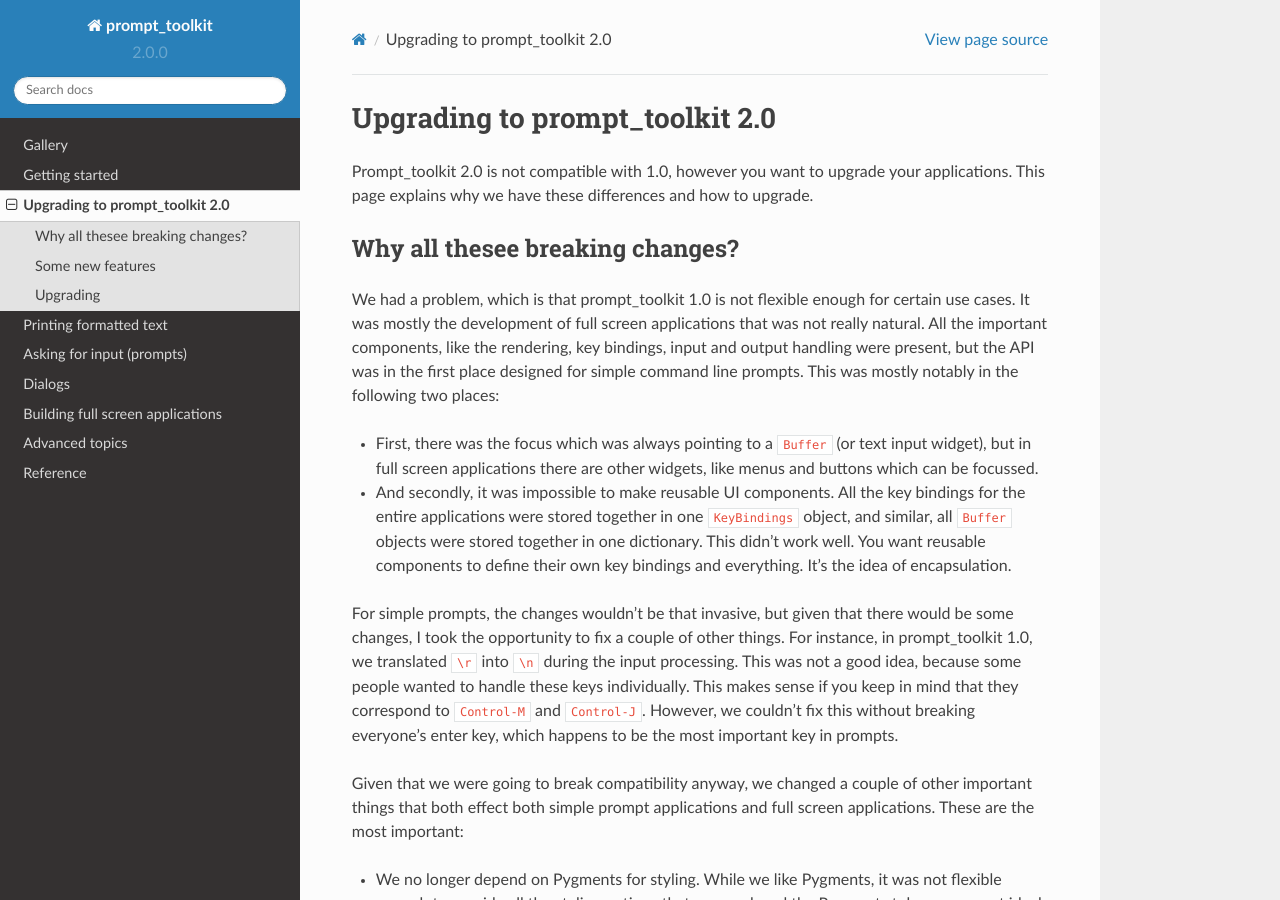
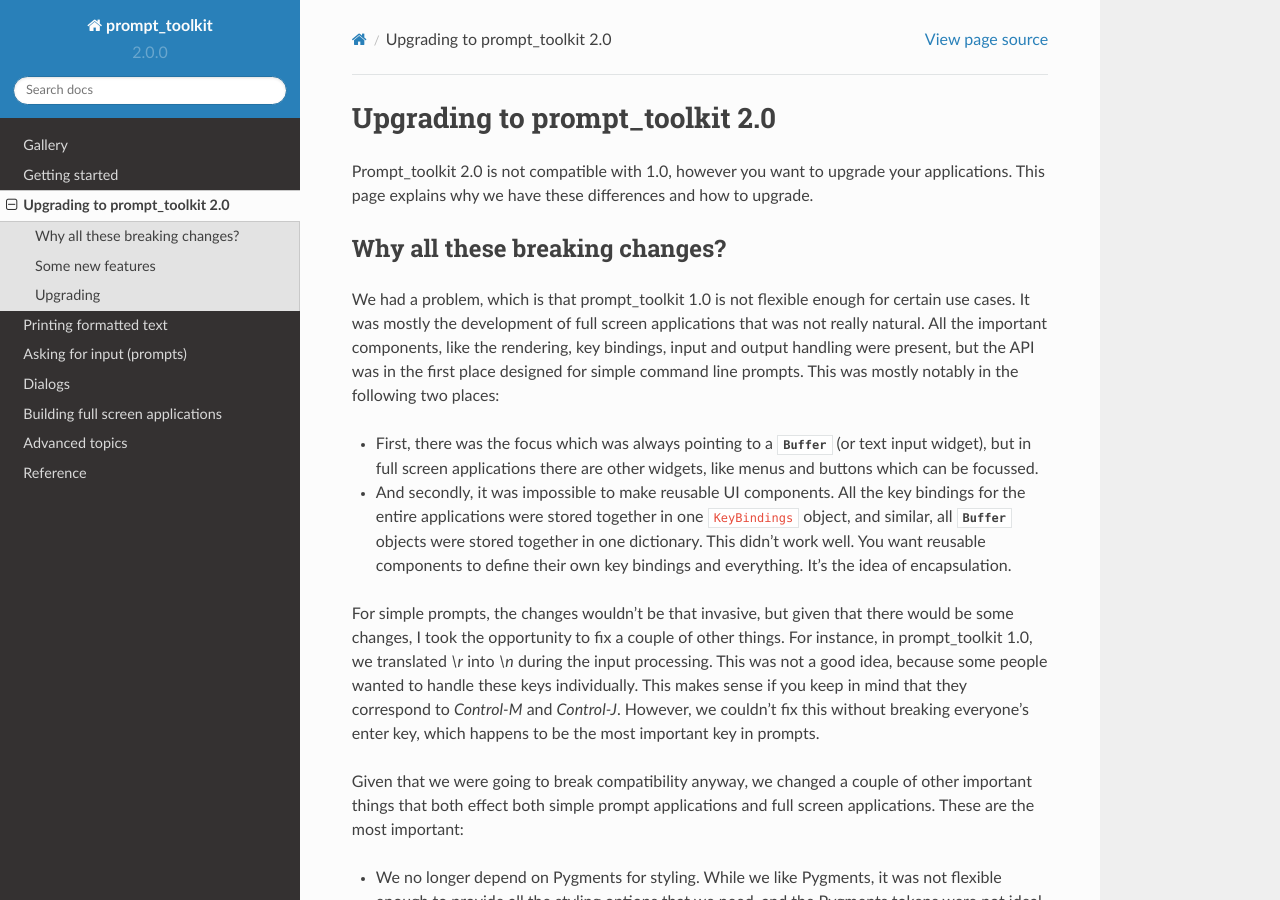
Before and after one commit to dbcli/pgcli, a Sphinx documentation site: the page built from docs/pages/upgrading.rst, in a window 1280 px wide and 900 px high. Built offline with Sphinx 7.4.7 and the Read the Docs theme 2.0.0, drawn with Linux system fonts in a browser that asks for light colours; pages that are not in the unit, such as notebooks, are missing from menus; some of the changed lines change nothing that is shown; some of the changed text lies outside the part shown.

Commit message:
Small improvements in documentation about upgrading.

```diff
--- a/docs/pages/upgrading.rst
+++ b/docs/pages/upgrading.rst
@@ -6,8 +6,8 @@
 upgrade.
 
 
-Why all thesee breaking changes?
---------------------------------
+Why all these breaking changes?
+-------------------------------
 
 We had a problem, which is that prompt_toolkit 1.0 is not flexible enough for
 certain use cases. It was mostly the development of full screen applications
@@ -16,22 +16,23 @@
 first place designed for simple command line prompts. This was mostly notably
 in the following two places:
 
-- First, there was the focus which was always pointing to a ``Buffer`` (or text
-  input widget), but in full screen applications there are other widgets, like
-  menus and buttons  which can be focussed.
+- First, there was the focus which was always pointing to a
+  :class:`~prompt_toolkit.buffer.Buffer` (or text input widget), but in full
+  screen applications there are other widgets, like menus and buttons  which
+  can be focussed.
 - And secondly, it was impossible to make reusable UI components. All the key
   bindings for the entire applications were stored together in one
-  ``KeyBindings`` object, and similar, all ``Buffer`` objects were stored
-  together in one dictionary. This didn't work well. You want reusable
-  components to define their own key bindings and everything. It's the idea of
-  encapsulation.
+  ``KeyBindings`` object, and similar, all
+  :class:`~prompt_toolkit.buffer.Buffer` objects were stored together in one
+  dictionary. This didn't work well. You want reusable components to define
+  their own key bindings and everything. It's the idea of encapsulation.
 
 For simple prompts, the changes wouldn't be that invasive, but given that there
 would be some changes, I took the opportunity to fix a couple of other things.
-For instance, in prompt_toolkit 1.0, we translated ``\r`` into ``\n`` during
-the input processing. This was not a good idea, because some people wanted to
+For instance, in prompt_toolkit 1.0, we translated `\\r` into `\\n` during the
+input processing. This was not a good idea, because some people wanted to
 handle these keys individually. This makes sense if you keep in mind that they
-correspond to ``Control-M`` and ``Control-J``. However, we couldn't fix this
+correspond to `Control-M` and `Control-J`. However, we couldn't fix this
 without breaking everyone's enter key, which happens to be the most important
 key in prompts.
 
@@ -53,23 +54,25 @@
 
 - The way that key bindings were defined was too complex.
   ``KeyBindingsManager`` was too complex and no longer exists. Every set of key
-  bindings is now a ``KeyBindings`` object and multiple of these can be merged
-  together at any time. The runtime performance remains the same, but it's now
-  easier for users.
+  bindings is now a
+  :class:`~prompt_toolkit.key_binding.key_bindings.KeyBindings` object and
+  multiple of these can be merged together at any time. The runtime performance
+  remains the same, but it's now easier for users.
 
-- The separation between the ``CommandLineInterface`` and ``Application`` class
-  was confusing and in the end, didn't really had an advantage. These two are
-  now merged together in one ``Application`` class.
+- The separation between the ``CommandLineInterface`` and
+  :class:`~prompt_toolkit.application.Application` class was confusing and in
+  the end, didn't really had an advantage. These two are now merged together in
+  one :class:`~prompt_toolkit.application.Application` class.
 
 - We no longer pass around the active ``CommandLineInterface``. This was one of
   the most annoying things. Key bindings need it in order to change anything
   and filters need it in order to evaluate their state. It was pretty annoying,
   especially because there was usually only one application active at a time.
-  So, ``Application`` became a ``TaskLocal``. That is like a global variable,
-  but scoped in the current coroutine or context. The way this works is still
-  not 100% correct, but good enough for the projects that need it (like Pymux),
-  and hopefully Python will get support for this in the future thanks to
-  PEP521, PEP550 or PEP555.
+  So, :class:`~prompt_toolkit.application.Application` became a ``TaskLocal``.
+  That is like a global variable, but scoped in the current coroutine or
+  context. The way this works is still not 100% correct, but good enough for
+  the projects that need it (like Pymux), and hopefully Python will get support
+  for this in the future thanks to PEP521, PEP550 or PEP555.
 
 All of these changes have been tested for many months, and I can say with
 confidence that prompt_toolkit 2.0 is a better prompt_toolkit.
@@ -87,18 +90,20 @@
 - We have a concept of formatted text. This is an object that evaluates to
   styled text. Every input that expects some text, like the message in a
   prompt, or the text in a toolbar, can take any kind of formatted text as input.
-  This means you can pass in a plain string, but also a list of ``(style,
-  text)`` tuples (similar to a Pygments tokenized string), or an ``HTML``
-  object. This simplifies many APIs.
+  This means you can pass in a plain string, but also a list of `(style,
+  text)` tuples (similar to a Pygments tokenized string), or an
+  :class:`~prompt_toolkit.formatted_text.HTML` object. This simplifies many
+  APIs.
 
 - New utilities were added. We now have function for printing formatted text
   and an experimental module for displaying progress bars.
 
 - Autocompletion, input validation, and auto suggestion can now either be
   asynchronous or synchronous. By default they are synchronous, but by wrapping
-  them in ``ThreadedCompleter``, ``ThreadedValidator`` or
-  ``ThreadedAutoSuggest``, they will become asynchronous by running in a
-  background thread.
+  them in :class:`~prompt_toolkit.completion.ThreadedCompleter`,
+  :class:`~prompt_toolkit.validation.ThreadedValidator` or
+  :class:`~prompt_toolkit.auto_suggest.ThreadedAutoSuggest`, they will become
+  asynchronous by running in a background thread.
 
 
 Upgrading
```
